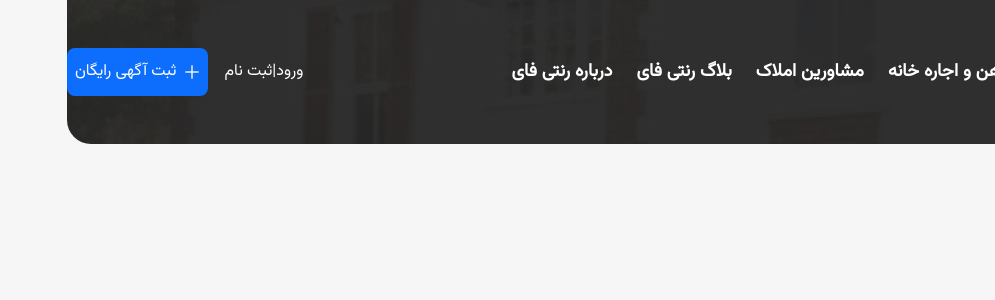
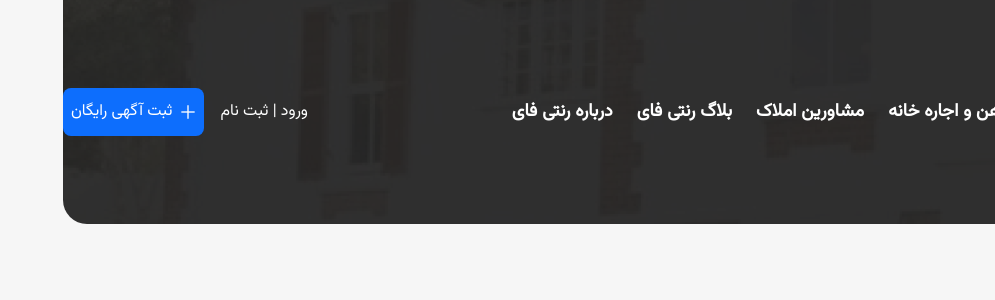
Before and after one commit to pouryazardosht/rentify-frontend, a React (Vite) app: page / in a window 1280 px wide. Shown: the top 300 px of the page, without its empty margins (285-1280 px from the left). Built offline with nearby package versions, Linux system fonts and the light colour scheme.

Commit message:
fix: header add top padding

```diff
--- a/src/components/Header.jsx
+++ b/src/components/Header.jsx
@@ -3,7 +3,7 @@ import plusIcon from "../assets/icons/plus.svg"
 
 function Header() {
     return (
-        <section className="text-white flex items-center justify-between z-10">
+        <section className="text-white flex items-center justify-between z-10 py-10">
             <Link to="/">
                 <img src="/rentify-logo.svg" alt="logo" />
             </Link>
@@ -15,7 +15,7 @@ function Header() {
                 <NavLink to="about">درباره رنتی فای</NavLink>
             </nav>
             <div className="flex items-center gap-4">
-                <button>ورود|ثبت نام</button>
+                <button>ورود | ثبت نام</button>
                 <button className="bg-primary rounded-lg px-2 py-3 hover:bg-shade1 flex items-center gap-2">
                     <img src={plusIcon} alt="pluse" />
                     ثبت آگهی رایگان
```
